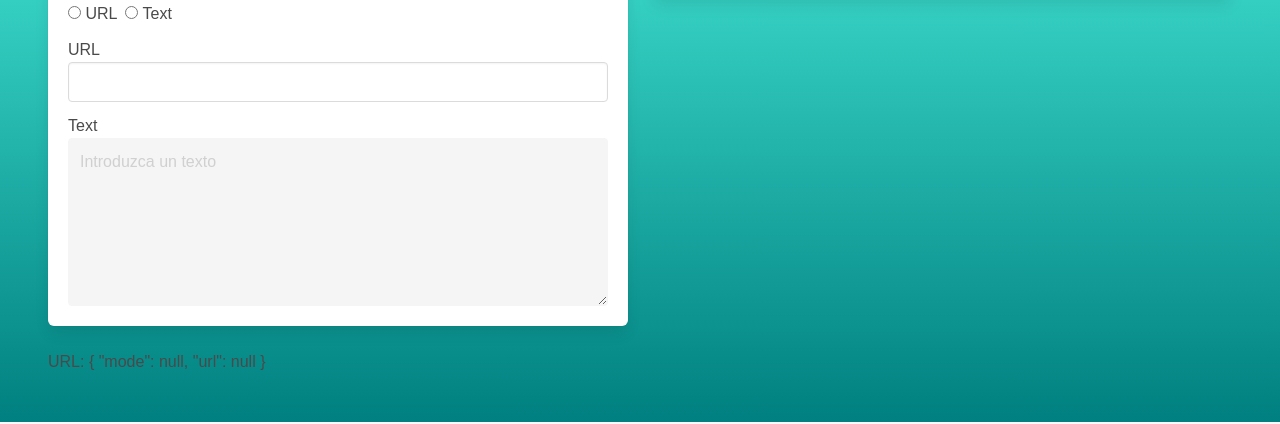
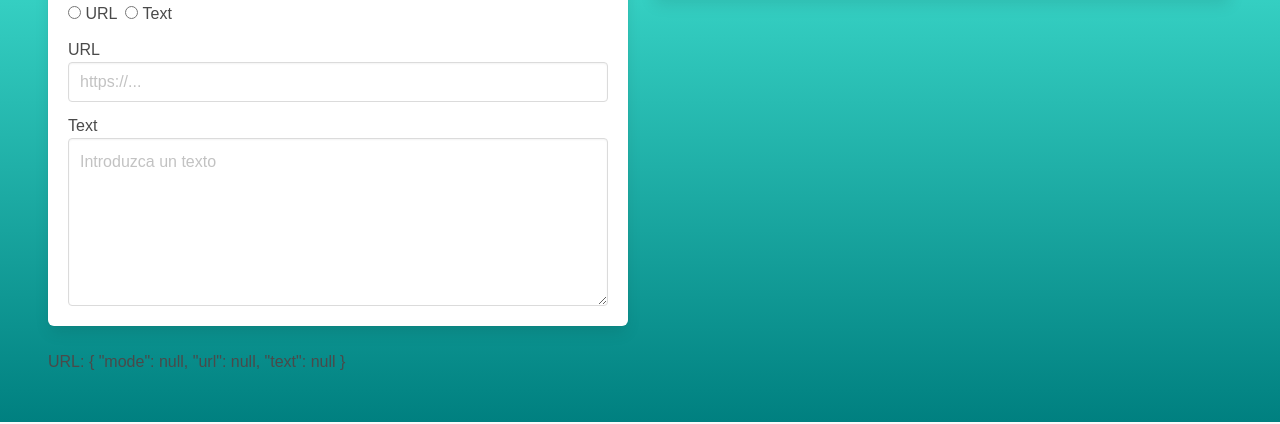
Before and after one commit to jairochapela/qr-generator-angular, an Angular app: page / in a window 1280 px wide. Shown: the part 142-566 px from the top of the page. Built offline with nearby package versions, Linux system fonts and the light colour scheme; what angular2-qrcode would draw is missing.

Commit message:
Generated value for QR data.

```diff
--- a/src/app/app.component.html
+++ b/src/app/app.component.html
@@ -29,14 +29,14 @@
               <div class="field">
                   <label for="url">URL</label>
                   <div class="control">
-                      <input class="input" type="text" name="url" formControlName="url" [disabled]="formData.value.mode!=='url'">
+                      <input class="input" type="text" name="url" formControlName="url" placeholder="https://..." [disabled]="formData.value.mode!=='url'">
                   </div>
               </div>
 
               <div class="field">
                   <label for="text">Text</label>
                   <div class="control">
-                      <textarea name="text" class="textarea" id="text" rows="6" placeholder="Introduzca un texto" [disabled]="formData.value.mode!=='text'"></textarea>
+                      <textarea name="text" class="textarea" id="text" rows="6" placeholder="Introduzca un texto" formControlName="text" [disabled]="formData.value.mode!=='text'"></textarea>
                   </div>
               </div>
             </form>
@@ -47,7 +47,7 @@
 
     <div class="column">
       <div class="box">
-          <qr-code [value]="formData.value.url" [size]="512" level="Q"></qr-code>
+          <qr-code [value]="getDataForQR()" [size]="512" level="Q"></qr-code>
       </div>
     </div>
   </div>
--- a/src/app/app.component.ts
+++ b/src/app/app.component.ts
@@ -11,6 +11,13 @@ export class AppComponent {
   mode = 'url';
   formData = new FormGroup({
     mode: new FormControl(),
-    url: new FormControl()
+    url: new FormControl(),
+    text: new FormControl()
   });
+
+  getDataForQR() : string {
+    if (this.formData.get('mode').value === 'url') return this.formData.get('url').value;
+    else if (this.formData.get('mode').value === 'text') return this.formData.get('text').value;
+    else return '';
+  }
 }
```
